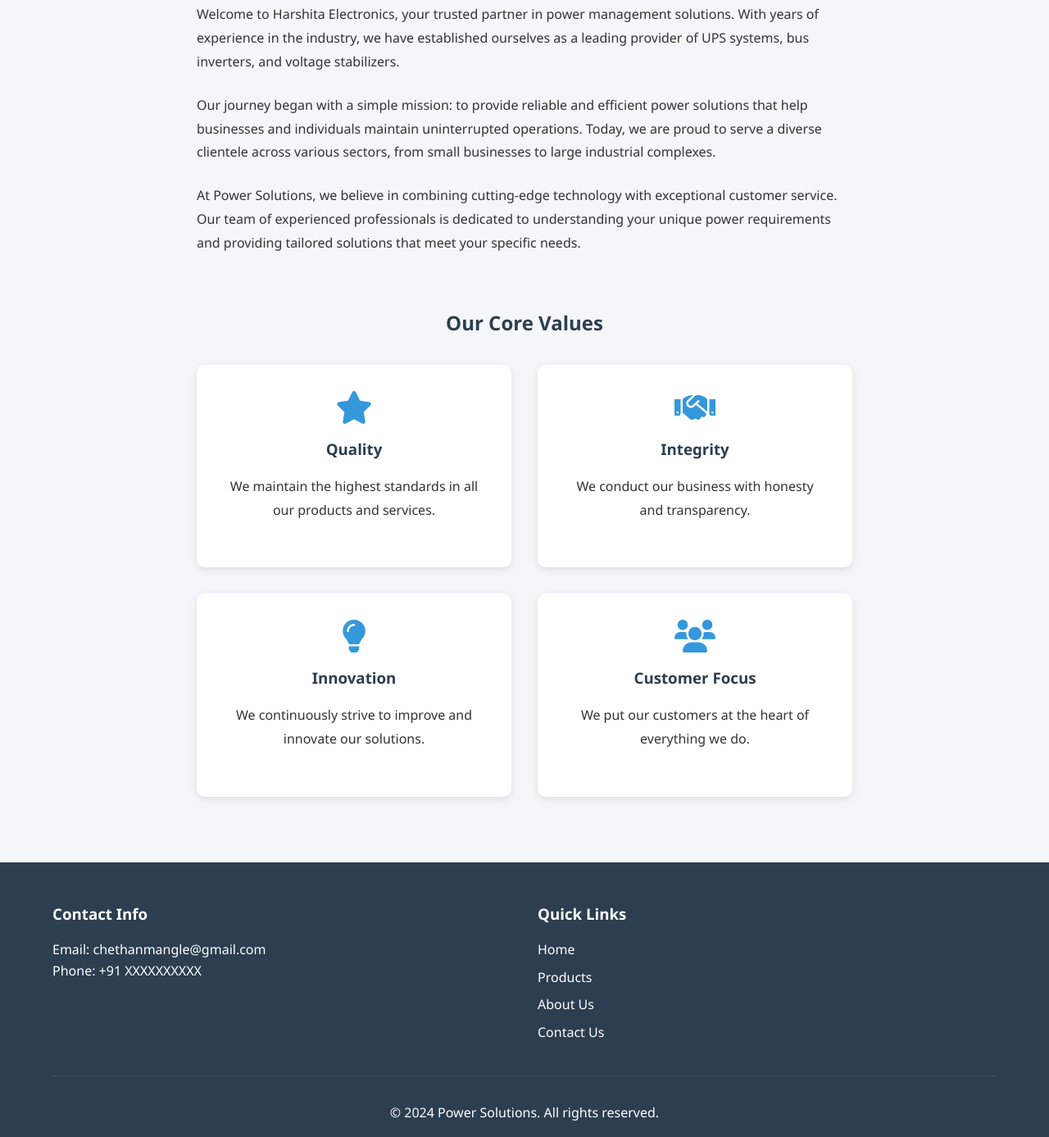
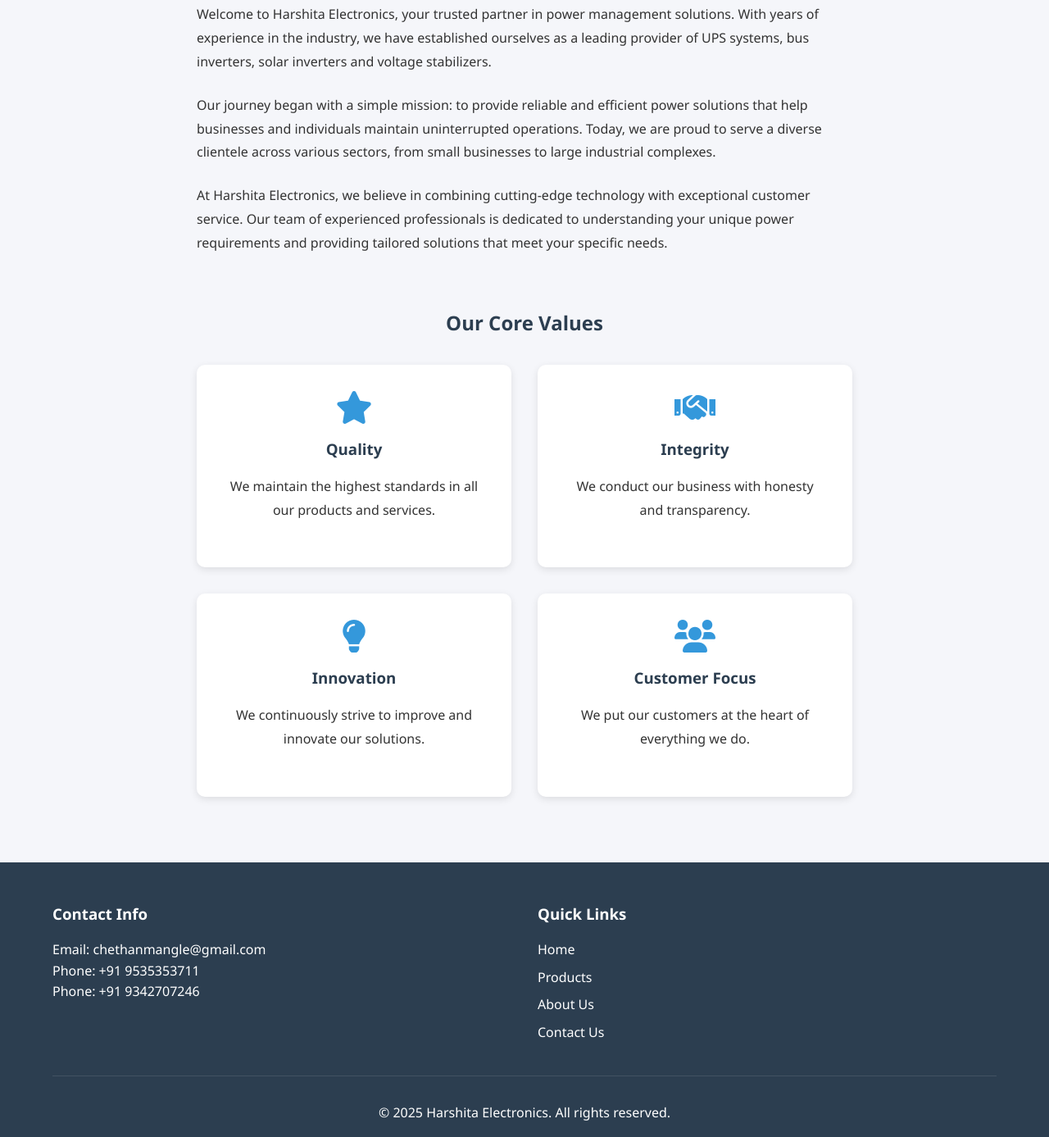
Before and after one commit to chethanmangle/Harshithaelectronics, a website: page about.html in a window 1280 px wide. Shown: the part 187-1574 px from the top of the page at 82% size. Drawn offline with Linux system fonts and the light colour scheme.

Commit message:
Upatef about.html

```diff
--- a/about.html
+++ b/about.html
@@ -77,11 +77,11 @@
     <main class="about-section">
         <div class="about-content">
             <h2>About Harshita Electronics</h2>
-            <p>Welcome to Harshita Electronics, your trusted partner in power management solutions. With years of experience in the industry, we have established ourselves as a leading provider of UPS systems, bus inverters, and voltage stabilizers.</p>
+            <p>Welcome to Harshita Electronics, your trusted partner in power management solutions. With years of experience in the industry, we have established ourselves as a leading provider of UPS systems, bus inverters, solar inverters and voltage stabilizers.</p>
 
             <p>Our journey began with a simple mission: to provide reliable and efficient power solutions that help businesses and individuals maintain uninterrupted operations. Today, we are proud to serve a diverse clientele across various sectors, from small businesses to large industrial complexes.</p>
 
-            <p>At Power Solutions, we believe in combining cutting-edge technology with exceptional customer service. Our team of experienced professionals is dedicated to understanding your unique power requirements and providing tailored solutions that meet your specific needs.</p>
+            <p>At Harshita Electronics, we believe in combining cutting-edge technology with exceptional customer service. Our team of experienced professionals is dedicated to understanding your unique power requirements and providing tailored solutions that meet your specific needs.</p>
 
             <div class="values-section">
                 <h2>Our Core Values</h2>
@@ -116,7 +116,8 @@
             <div class="footer-section">
                 <h3>Contact Info</h3>
                 <p>Email: chethanmangle@gmail.com</p>
-                <p>Phone: +91 XXXXXXXXXX</p>
+                <p>Phone: +91 9535353711</p>
+                <p>Phone: +91 9342707246</p>
             </div>
             <div class="footer-section">
                 <h3>Quick Links</h3>
@@ -129,7 +130,7 @@
             </div>
         </div>
         <div class="footer-bottom">
-            <p>&copy; 2024 Power Solutions. All rights reserved.</p>
+            <p>&copy; 2025 Harshita Electronics. All rights reserved.</p>
         </div>
     </footer>
 
```
